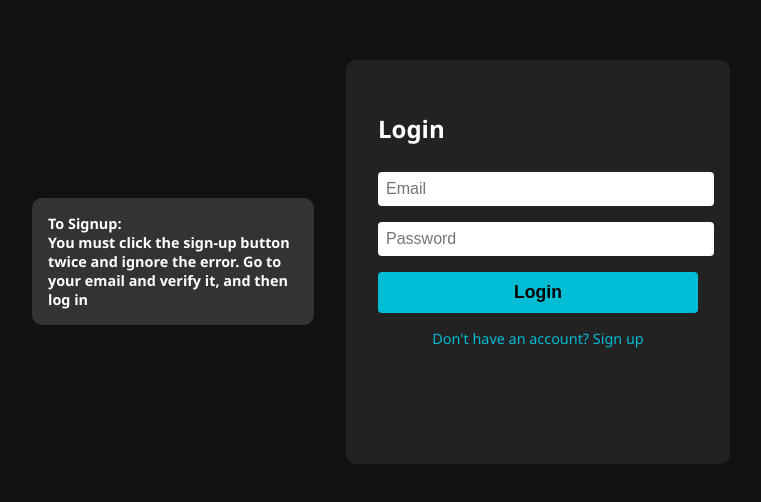
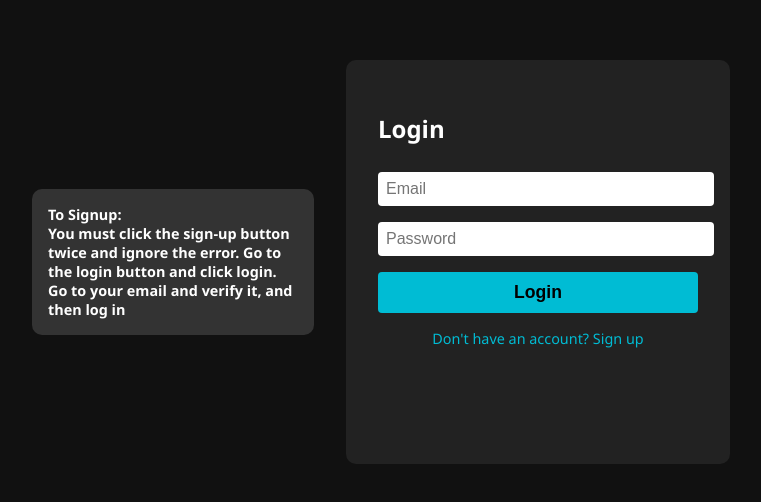
Before and after one commit to Earthiscool/Personal-Blog, a plain HTML site: page login.html in a window 1280 px wide. Shown: the part 138-640 px from the top of the page, without its empty margins (259-1020 px from the left). Drawn offline with Linux system fonts and the light colour scheme.

Commit message:
Updated login.html

```diff
--- a/login.html
+++ b/login.html
@@ -116,7 +116,7 @@
   <div class="container">
     <div class="instruction-box">
       To Signup:<br />
-      You must click the sign-up button twice and ignore the error. Go to your email and verify it, and then log in
+      You must click the sign-up button twice and ignore the error. Go to the login button and click login. Go to your email and verify it, and then log in
     </div>
 
     <div class="auth-box">
```
